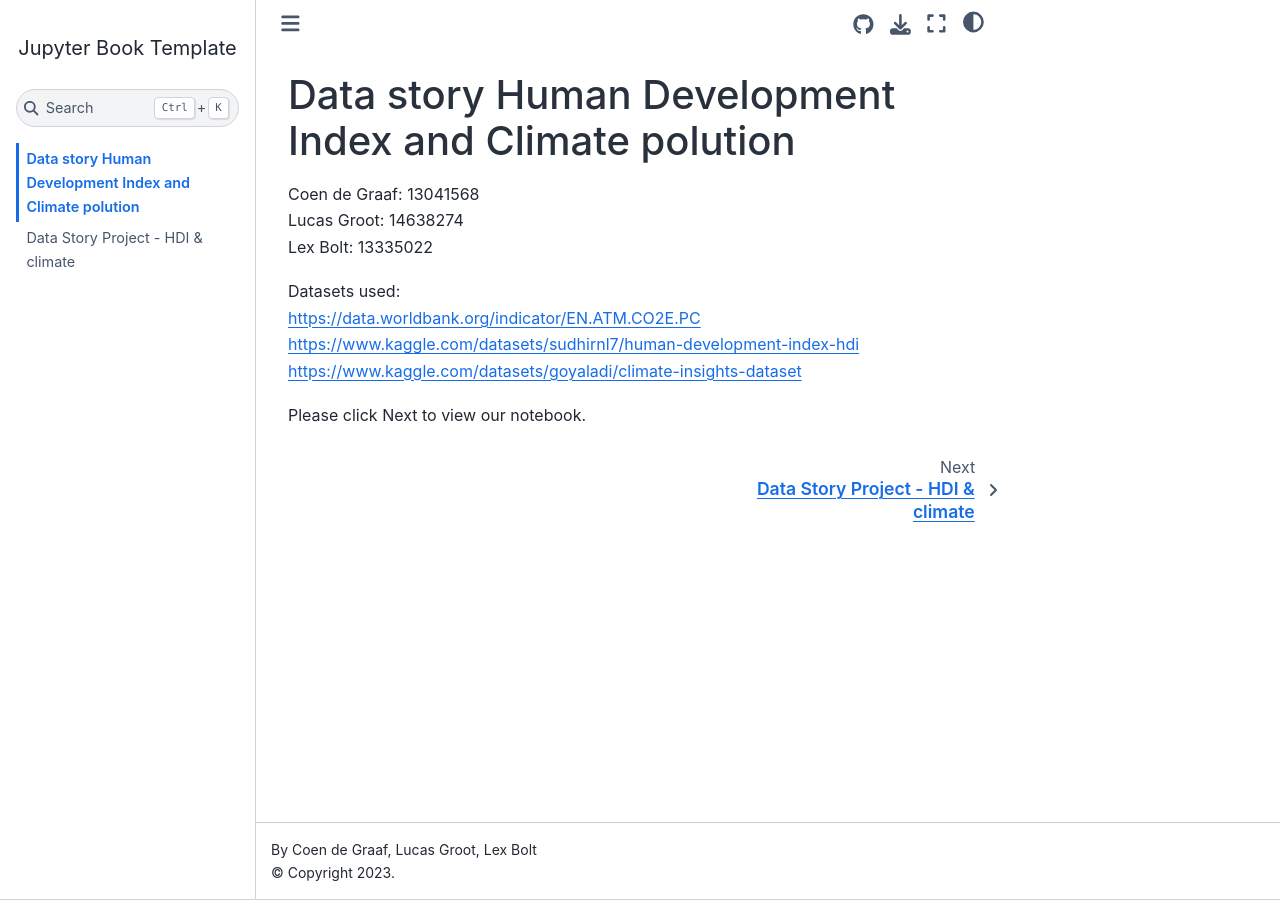
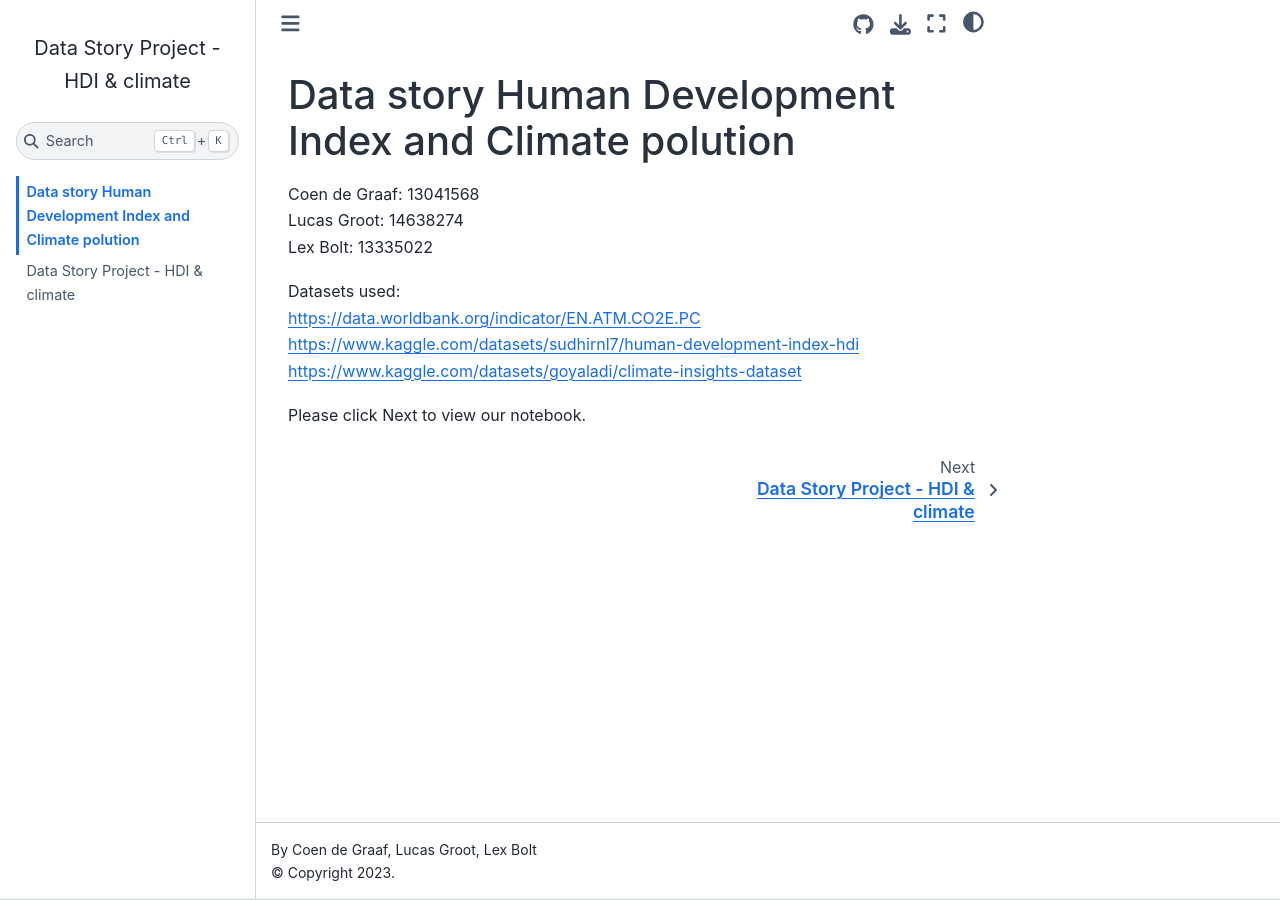
Before and after one commit to L-Bolt/informatievisualisation, a Jupyter Book: the page built from docs/home.md, in a window 1280 px wide. Built offline with Jupyter Book 1.0.4 settings and Sphinx 7.4.7 and the Sphinx Book theme 1.1.4, drawn with Linux system fonts in a browser that asks for light colours; comment, search, counter and statistics services are not loaded.

Commit message:
changed title

```diff
--- a/_config.yml
+++ b/_config.yml
@@ -1,7 +1,7 @@
 # Book settings
 # Learn more at https://jupyterbook.org/customize/config.html
 
-title: Jupyter Book Template # Change this to your book title.
+title: Data Story Project - HDI & climate # Change this to your book title.
 author: Coen de Graaf, Lucas Groot, Lex Bolt # Change this to your name (or your team/organization name).
 
 # Force re-execution of notebooks on each build.
```
